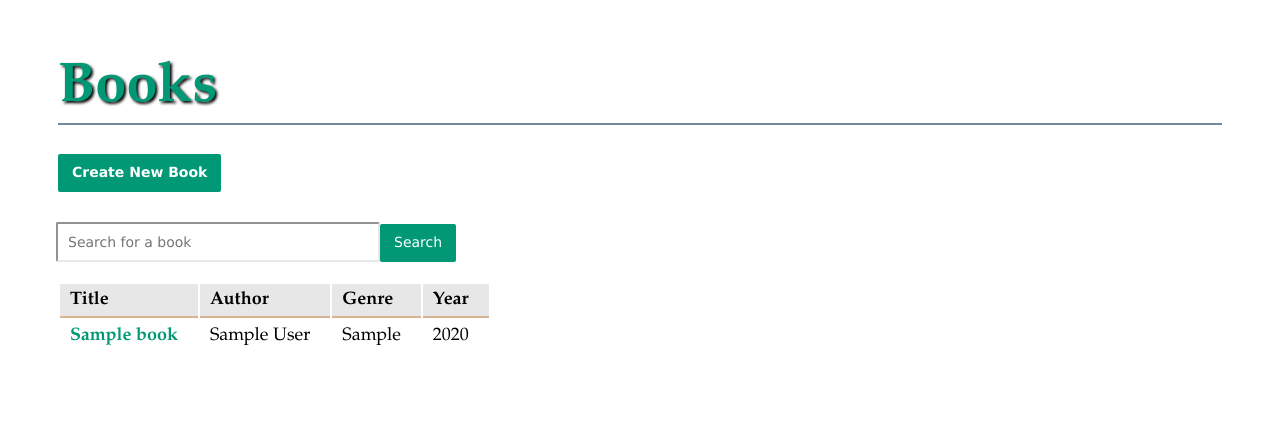
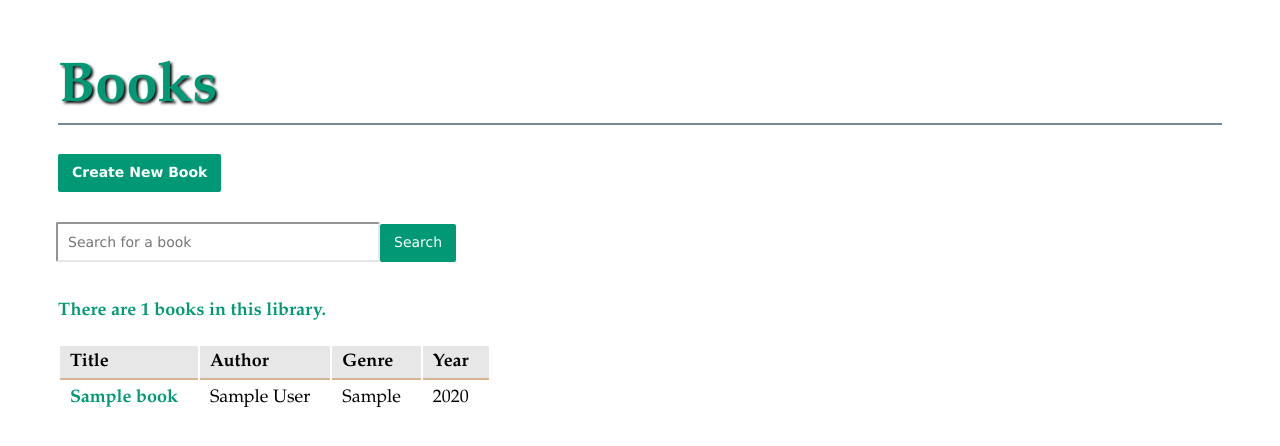
Before and after one commit to louiseiyengar/treehouse-unit-08, a Node server app: page /books in a window 1280 px wide. Shown: the top 446 px of the page. Run offline with Node 20, Linux system fonts and the light colour scheme; tables that the repository leaves empty hold one stand-in row (values such as "Sample post"); some libraries are stand-ins or nearby versions.

Commit message:
Create README.md file and add a number of books paragraph to index.js

```diff
--- a/public/stylesheets/style.css
+++ b/public/stylesheets/style.css
@@ -117,6 +117,12 @@ input[type=text] {
   color: #df480d;
 }
 
+/* Book Count message */
+p.count {
+  color: #019875;
+  font-weight: bold;
+}
+
 /* Pagination */
 div.pagination {
   margin: 1.5rem 2%;
--- a/routes/books.js
+++ b/routes/books.js
@@ -48,7 +48,7 @@ router.get('/', async (req, res, next) => {
             order: [["title", "ASC"]]});
         const pageCount = Math.ceil(allBooks.count / numRecsPerPage);
         const books = allBooks.rows.map(book => book.toJSON());
-        res.render('index', {books, pageCount, pageTitle, headTitle, action, title, page: page + 1});
+        res.render('index', {books, pageCount, pageTitle, headTitle, action, title, page: page + 1, totalBooks: allBooks.count});
     } catch(err) {
         err.status = 500;
         err.message = "There was a database error retrieving the book listing."
--- a/views/index.pug
+++ b/views/index.pug
@@ -10,6 +10,8 @@ block main
         h3.message '#{title}' was #{action}.
     else if (searchMessage)
         h3.message= searchMessage
+    else if(totalBooks)
+        p.count There are #{totalBooks} books in this library.
 
     if(books)
         table
```
Also changed, not shown: README.md (added), library.db.
